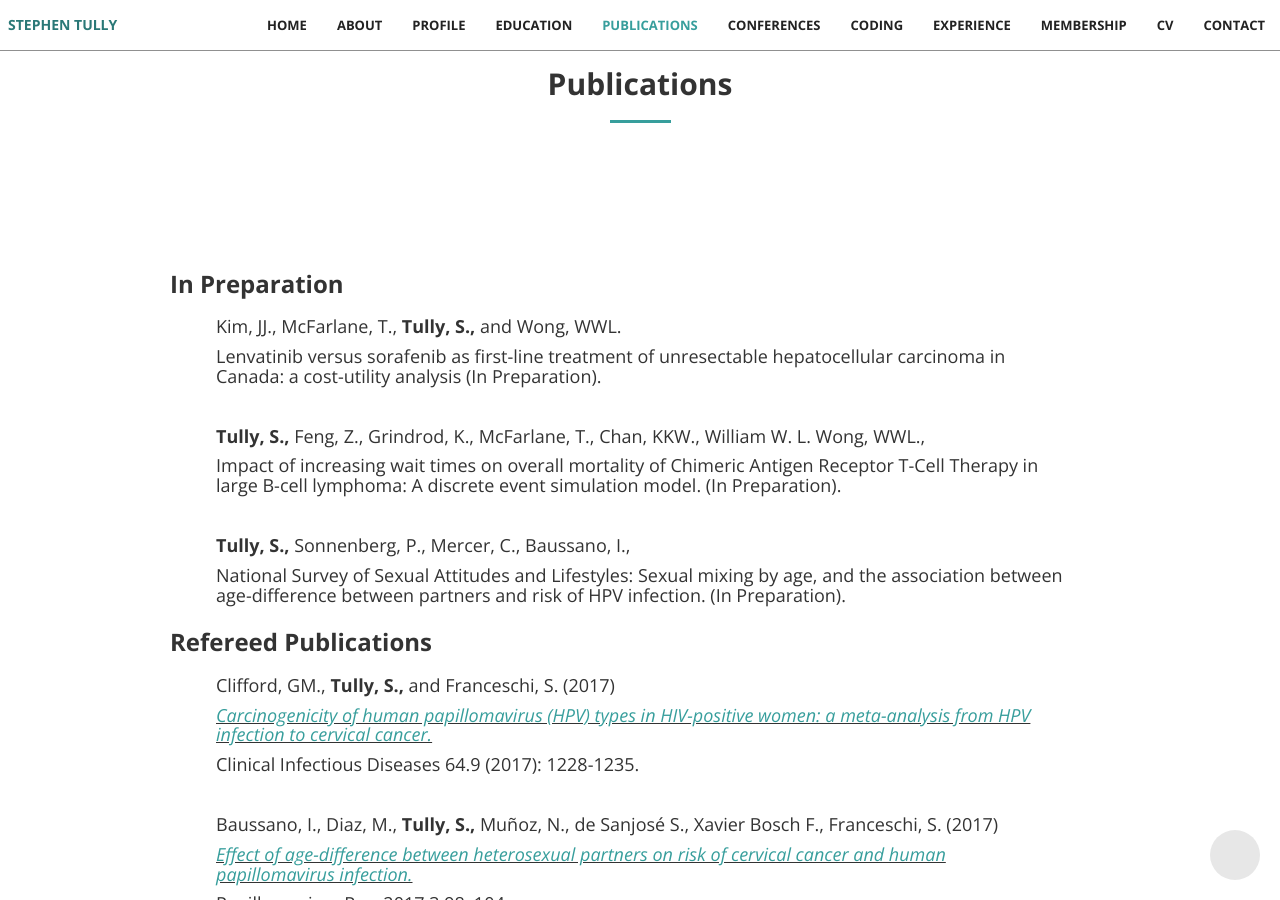
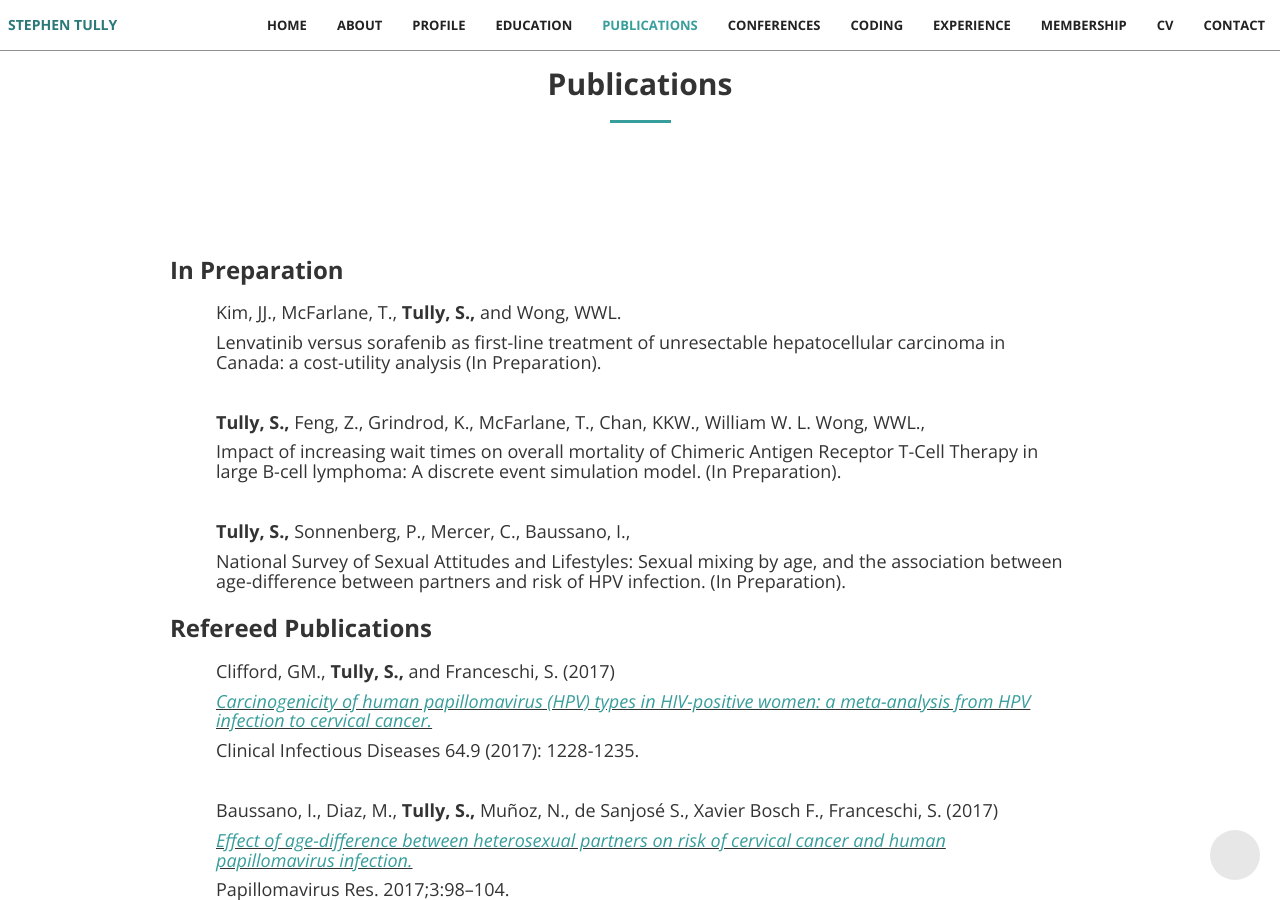
Before and after one commit to stephentully/stephentully.github.io, a Jekyll site: the page built from index.html, in a window 1280 px wide and 900 px high, scrolled down 2611 px. Built offline with Jekyll 4.4.1, drawn with Linux system fonts in a browser that asks for light colours; nearby versions of some CDN libraries; some web fonts are replaced.

Commit message:
Update publications.html

```diff
--- a/_includes/publications.html
+++ b/_includes/publications.html
@@ -15,7 +15,7 @@
   </section>
 
 
-  <section id="In Preparation" style="padding-left:0em; padding-top:2em; padding-bottom:0em">
+  <section id="In Preparation" style="padding-left:0em; padding-top:1em; padding-bottom:0em">
 
     <div class="container">
       <div class="row">
@@ -225,7 +225,7 @@
   <br>
 
   <center>
-    <a href="#page-top" class="btn btn-default btn-xl page-scroll section">Back To Top</a>
+    <a href="#page-top" class="btn btn-primary btn-xl page-scroll section">Back To Top</a>
   </center>
 
 </section>
```
